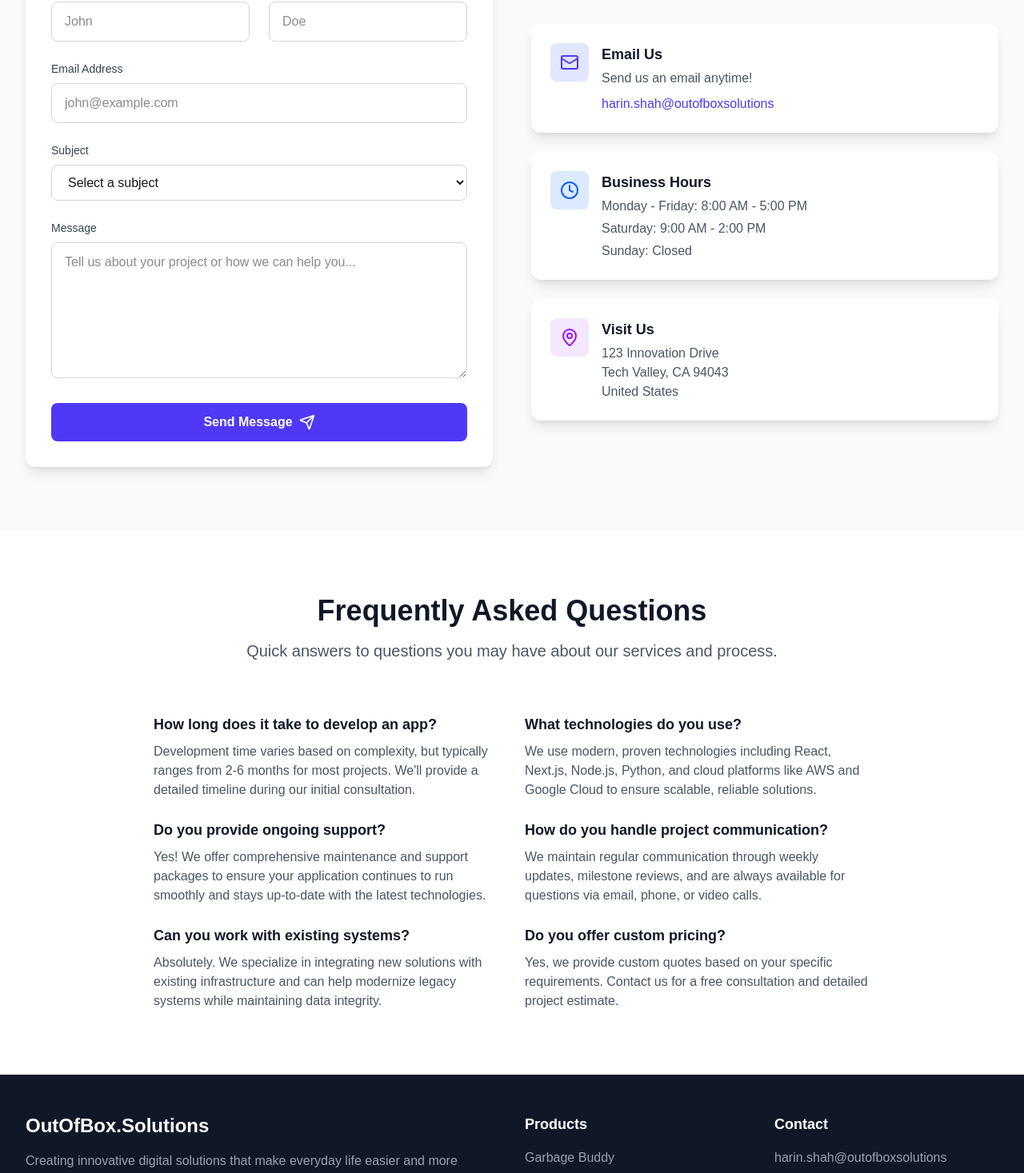
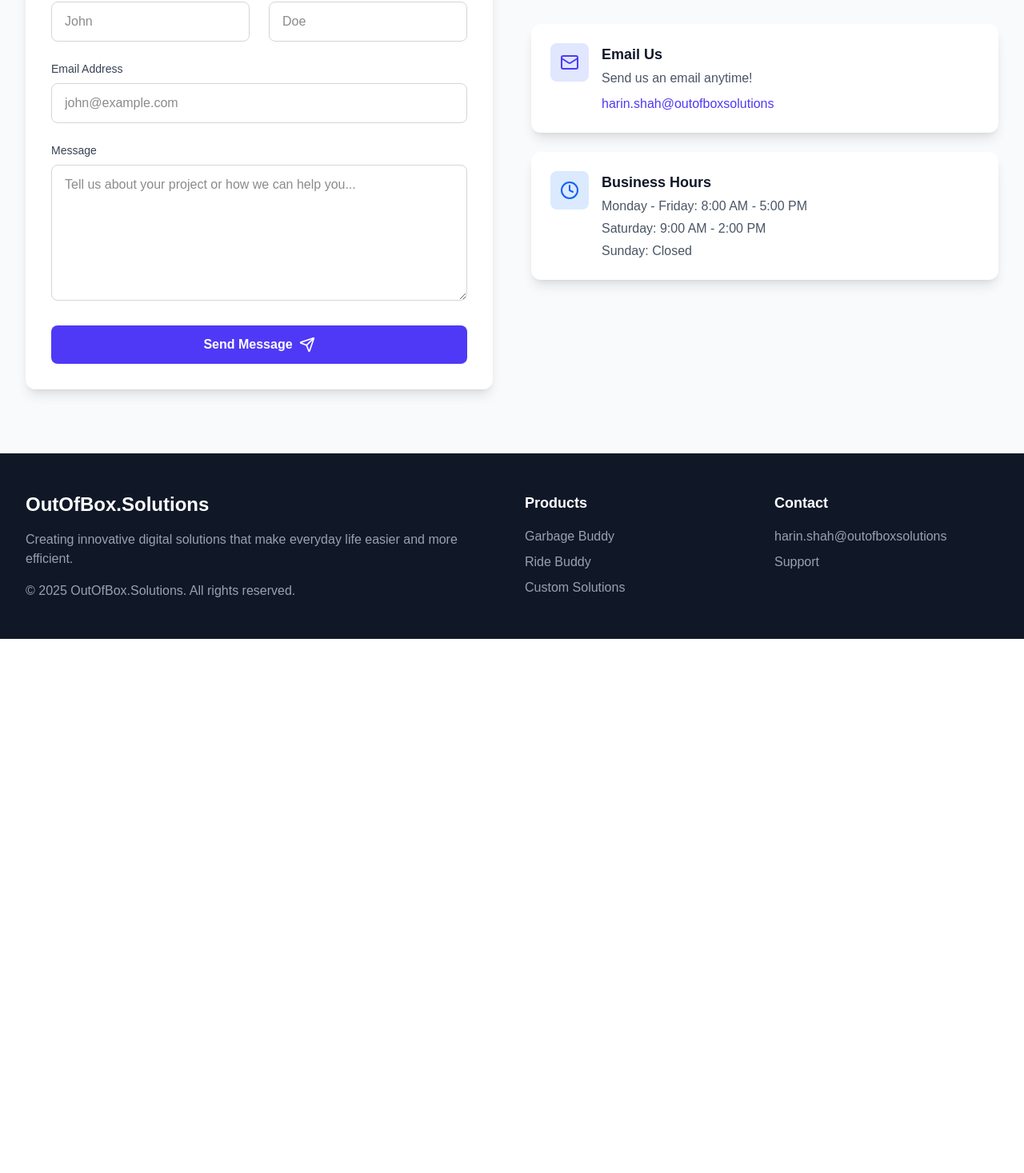
Before and after one commit to harinshah45/outofbox.solutions, a Next.js app: page /contact in a window 1280 px wide. Shown: the part 566-2033 px from the top of the page at 80% size. After the commit the page ends 1365 px from the top, so only its background shows below. Built offline with nearby package versions, Linux system fonts and the light colour scheme.

Commit message:
Clean up contact page - remove unnecessary sections
- Remove address section (Visit Us) since no physical office
- Remove subject field from contact form to simplify
- Remove FAQ section entirely
- Remove unused MapPin import
- Streamlined contact page for better user experience

```diff
--- a/app/contact/page.tsx
+++ b/app/contact/page.tsx
@@ -1,5 +1,5 @@
 import Link from "next/link";
-import { ArrowLeft, Mail, MapPin, Send, Clock } from "lucide-react";
+import { ArrowLeft, Mail, Send, Clock } from "lucide-react";
 
 export default function Contact() {
   return (
@@ -80,25 +80,6 @@ export default function Contact() {
                 </div>
 
                 <div>
-                  <label htmlFor="subject" className="block text-sm font-medium text-gray-700 mb-2">
-                    Subject
-                  </label>
-                  <select
-                    id="subject"
-                    name="subject"
-                    className="w-full px-4 py-3 border border-gray-300 rounded-lg focus:ring-2 focus:ring-indigo-500 focus:border-indigo-500"
-                  >
-                    <option value="">Select a subject</option>
-                    <option value="general">General Inquiry</option>
-                    <option value="garbage-buddy">Garbage Buddy</option>
-                    <option value="ride-buddy">Ride Buddy</option>
-                    <option value="custom-solution">Custom Solution</option>
-                    <option value="partnership">Partnership</option>
-                    <option value="support">Technical Support</option>
-                  </select>
-                </div>
-
-                <div>
                   <label htmlFor="message" className="block text-sm font-medium text-gray-700 mb-2">
                     Message
                   </label>
@@ -158,86 +139,6 @@ export default function Contact() {
                     </div>
                   </div>
                 </div>
-
-                <div className="bg-white rounded-xl shadow-lg p-6 flex items-start space-x-4">
-                  <div className="bg-purple-100 p-3 rounded-lg">
-                    <MapPin className="h-6 w-6 text-purple-600" />
-                  </div>
-                  <div>
-                    <h3 className="text-lg font-semibold text-gray-900 mb-1">Visit Us</h3>
-                    <p className="text-gray-600">
-                      123 Innovation Drive<br />
-                      Tech Valley, CA 94043<br />
-                      United States
-                    </p>
-                  </div>
-                </div>
-              </div>
-            </div>
-          </div>
-        </div>
-      </section>
-
-      {/* FAQ Section */}
-      <section className="bg-white py-20">
-        <div className="max-w-7xl mx-auto px-4 sm:px-6 lg:px-8">
-          <div className="text-center mb-16">
-            <h2 className="text-3xl md:text-4xl font-bold text-gray-900 mb-4">Frequently Asked Questions</h2>
-            <p className="text-xl text-gray-600 max-w-3xl mx-auto">
-              Quick answers to questions you may have about our services and process.
-            </p>
-          </div>
-
-          <div className="grid md:grid-cols-2 gap-8 max-w-4xl mx-auto">
-            <div className="space-y-6">
-              <div>
-                <h3 className="text-lg font-semibold text-gray-900 mb-2">How long does it take to develop an app?</h3>
-                <p className="text-gray-600">
-                  Development time varies based on complexity, but typically ranges from 2-6 months for most projects.
-                  We&apos;ll provide a detailed timeline during our initial consultation.
-                </p>
-              </div>
-
-              <div>
-                <h3 className="text-lg font-semibold text-gray-900 mb-2">Do you provide ongoing support?</h3>
-                <p className="text-gray-600">
-                  Yes! We offer comprehensive maintenance and support packages to ensure your application
-                  continues to run smoothly and stays up-to-date with the latest technologies.
-                </p>
-              </div>
-
-              <div>
-                <h3 className="text-lg font-semibold text-gray-900 mb-2">Can you work with existing systems?</h3>
-                <p className="text-gray-600">
-                  Absolutely. We specialize in integrating new solutions with existing infrastructure
-                  and can help modernize legacy systems while maintaining data integrity.
-                </p>
-              </div>
-            </div>
-
-            <div className="space-y-6">
-              <div>
-                <h3 className="text-lg font-semibold text-gray-900 mb-2">What technologies do you use?</h3>
-                <p className="text-gray-600">
-                  We use modern, proven technologies including React, Next.js, Node.js, Python, and cloud platforms
-                  like AWS and Google Cloud to ensure scalable, reliable solutions.
-                </p>
-              </div>
-
-              <div>
-                <h3 className="text-lg font-semibold text-gray-900 mb-2">How do you handle project communication?</h3>
-                <p className="text-gray-600">
-                  We maintain regular communication through weekly updates, milestone reviews, and are always
-                  available for questions via email, phone, or video calls.
-                </p>
-              </div>
-
-              <div>
-                <h3 className="text-lg font-semibold text-gray-900 mb-2">Do you offer custom pricing?</h3>
-                <p className="text-gray-600">
-                  Yes, we provide custom quotes based on your specific requirements. Contact us for
-                  a free consultation and detailed project estimate.
-                </p>
               </div>
             </div>
           </div>
```
